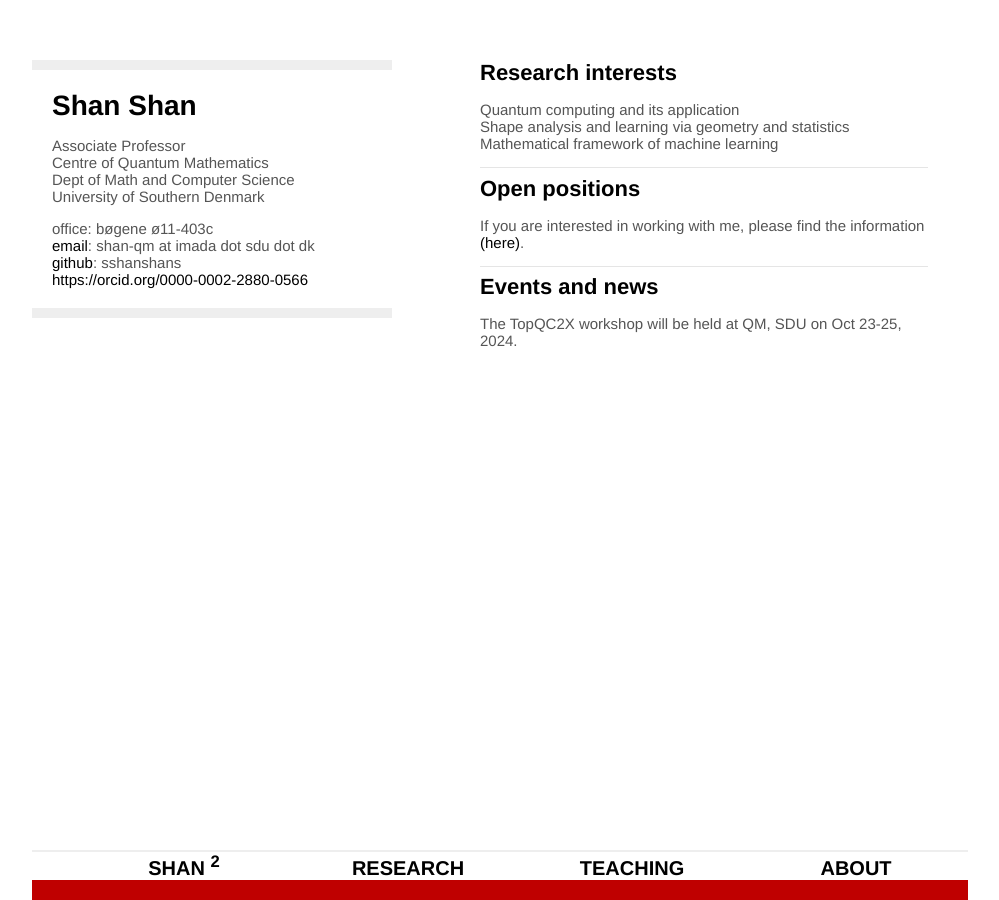
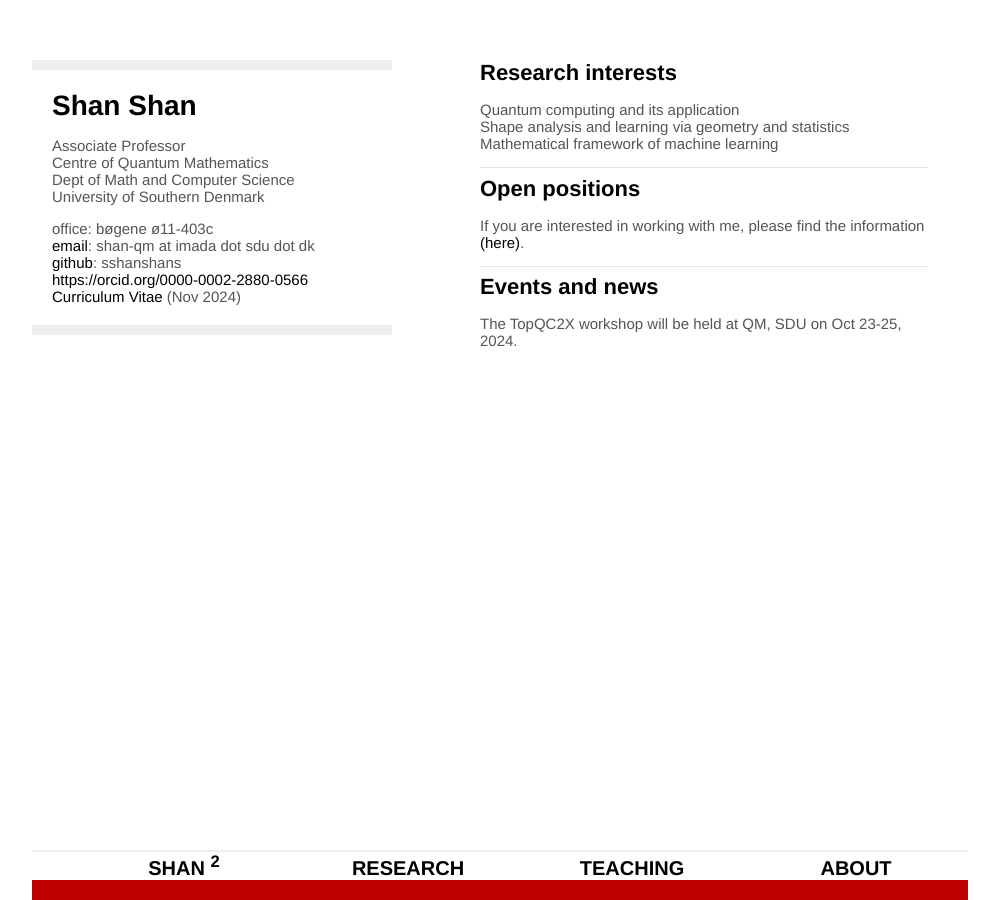
Before and after one commit to sshanshans/sshanshans.github.io, a Jekyll site: the page built from index.md, in a window 1280 px wide. Shown: the whole page, without its empty margins (160-1159 px from the left). Built offline with Jekyll 4.4.1, drawn with Linux system fonts in a browser that asks for light colours.

Commit message:
Update default.html

```diff
--- a/_layouts/default.html
+++ b/_layouts/default.html
@@ -31,6 +31,8 @@
         <a href="https://github.com/sshanshans">github</a>: sshanshans <br>
 	<a href="https://orcid.org/0000-0002-2880-0566">https://orcid.org/0000-0002-2880-0566</a>
 
+	<a href="{{ BASE_PATH }}/CV/ss-full-cv.pdf">Curriculum Vitae</a> (Nov 2024)
+
 
       </header>
 
```
